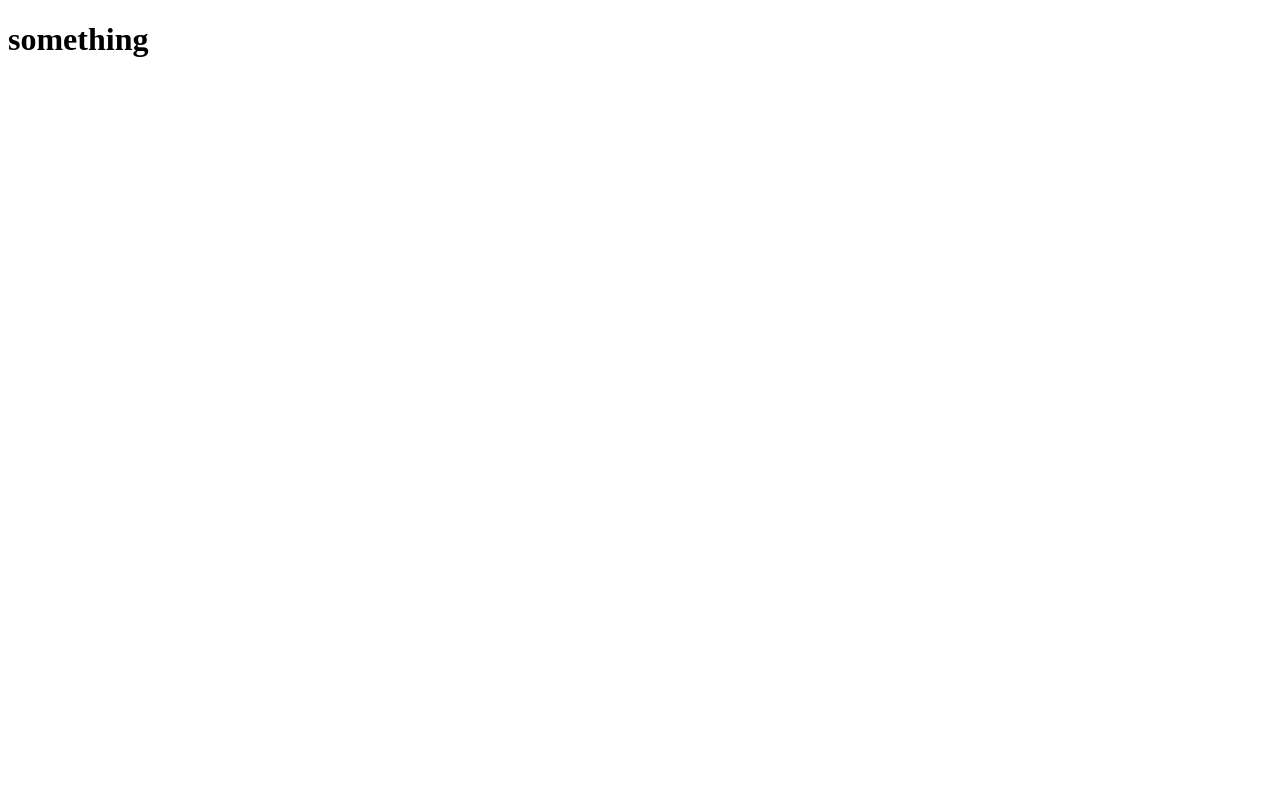
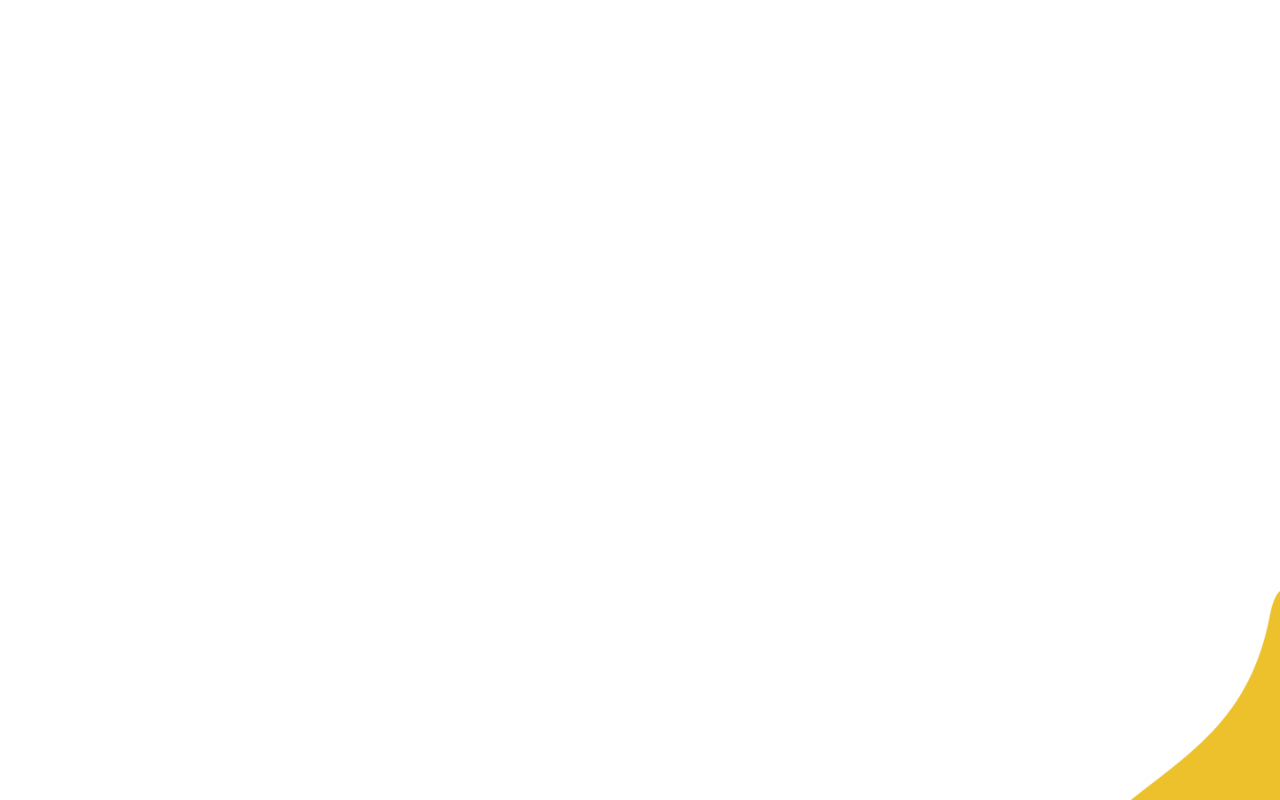
Before and after one commit to RiqueBR/Personal-Portfolio-Website, a Gatsby site: page / in a window 1280 px wide. Built offline with nearby package versions, Linux system fonts and the light colour scheme; Gatsby itself is replaced by a stand-in of ours.

Commit message:
coverImg rendered with query

```diff
--- a/gatsby-config.js
+++ b/gatsby-config.js
@@ -15,8 +15,6 @@ module.exports = {
         path: `${__dirname}/src/images`,
       },
     },
-    `gatsby-transformer-sharp`,
-    `gatsby-plugin-sharp`,
     {
       resolve: `gatsby-plugin-manifest`,
       options: {
--- /dev/null
+++ b/src/components/cover.js
@@ -0,0 +1,20 @@
+import React, { Component } from 'react';
+import Img from "gatsby-image";
+
+const Cover = ({coverImg}) => (
+    <div className="landing-page">
+       <Img title="Cover Image"
+            alt="White background with yellow design on the bottom"
+            sizes={coverImg.sizes}
+            style={{
+                position: "absolute",
+                left: 0,
+                top: 0,
+                width: "100%",
+                height: "100%"
+            }}
+       />
+    </div>
+)
+
+export default Cover;
--- a/src/pages/index.js
+++ b/src/pages/index.js
@@ -2,12 +2,24 @@ import React from "react"
 import { Link, graphql } from "gatsby"
 import { Helmet } from "react-helmet"
 
+import Cover from "../components/cover"
+
 const IndexPage = ({data}) => {
 
-  // const siteTitle = data.site.siteMetadata.title;
-  // const metaDescr = data.site.siteMetadata.description;
+  const siteTitle = data.site.siteMetadata.title;
+  const metaDescr = data.site.siteMetadata.description;
+  const { egdes: projectImgData } = data.projectImgs
+
   return (
-    <h1>something</h1>
+    <div>
+
+      <Helmet>
+        <title>{siteTitle}</title>
+        <meta name="description" content={metaDescr}/>
+        {/* Add Favicon here */}
+      </Helmet>
+      <Cover coverImg={data.coverImg}/>
+    </div>
   )
 
 }
@@ -23,13 +35,13 @@ export const query = graphql`
       }
     }
 
-    coverImg: imageSharp(id: {regex: "/background-photo/"}){
-      sizes(maxWidth: 1200){
+    coverImg: imageSharp(original: { src: { regex: "/bckPhoto/" } }) {
+      sizes(maxWidth: 1200) {
         ...GatsbyImageSharpSizes
       }
     }
 
-    ProjectImgs: allFile(
+    projectImgs: allFile(
       sort: { order: ASC, fields: [absolutePath] }
       filter: { relativePath: { regex: "/assets/.*.jpg/" } }
     ) {
```
Also changed, not shown: src/images/assets/horse.jpg (renamed from src/images/assets/dan-cook-508166-unsplash.jpg), src/images/bckPhoto.jpg (renamed from src/images/background-photo.jpg), 4 other files.
